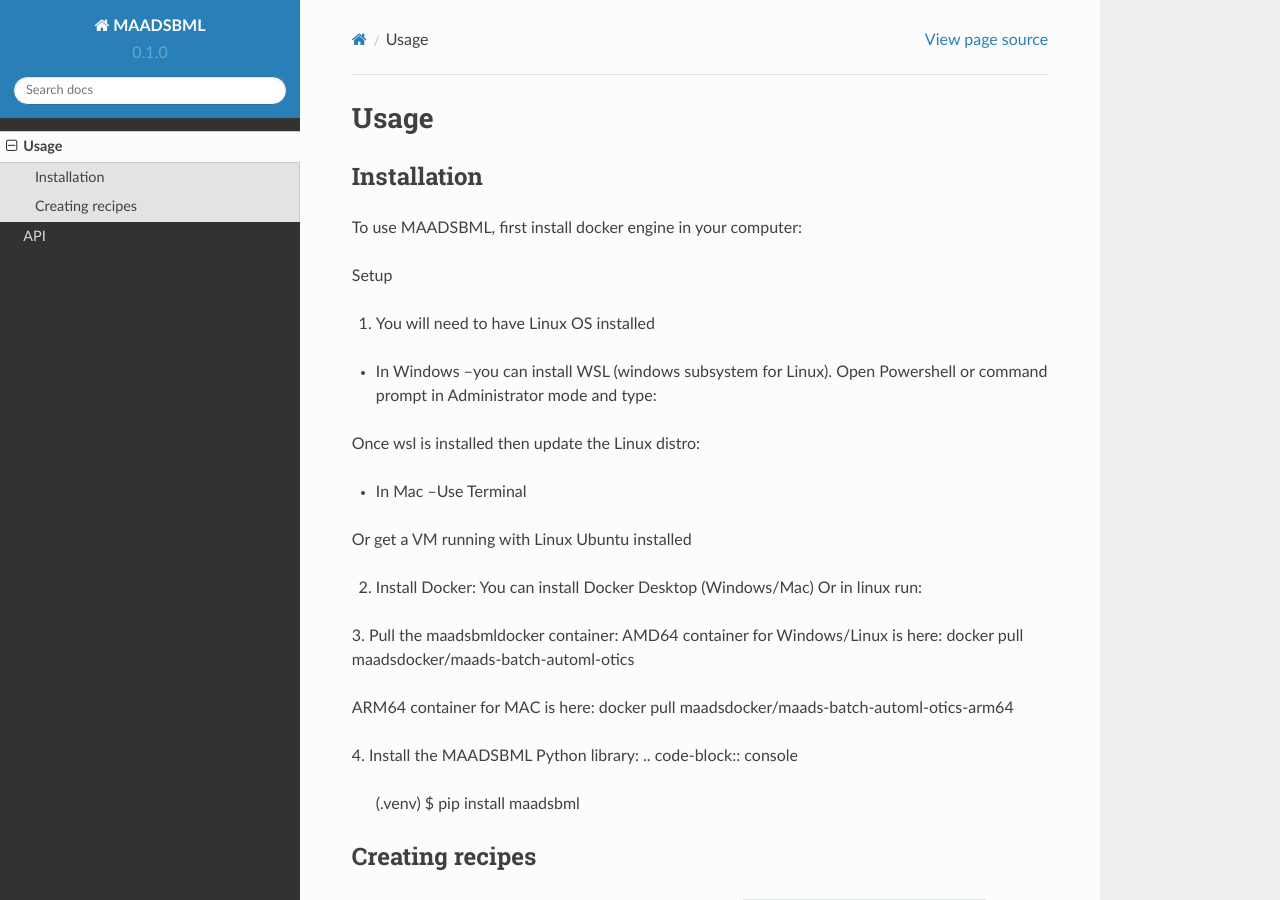
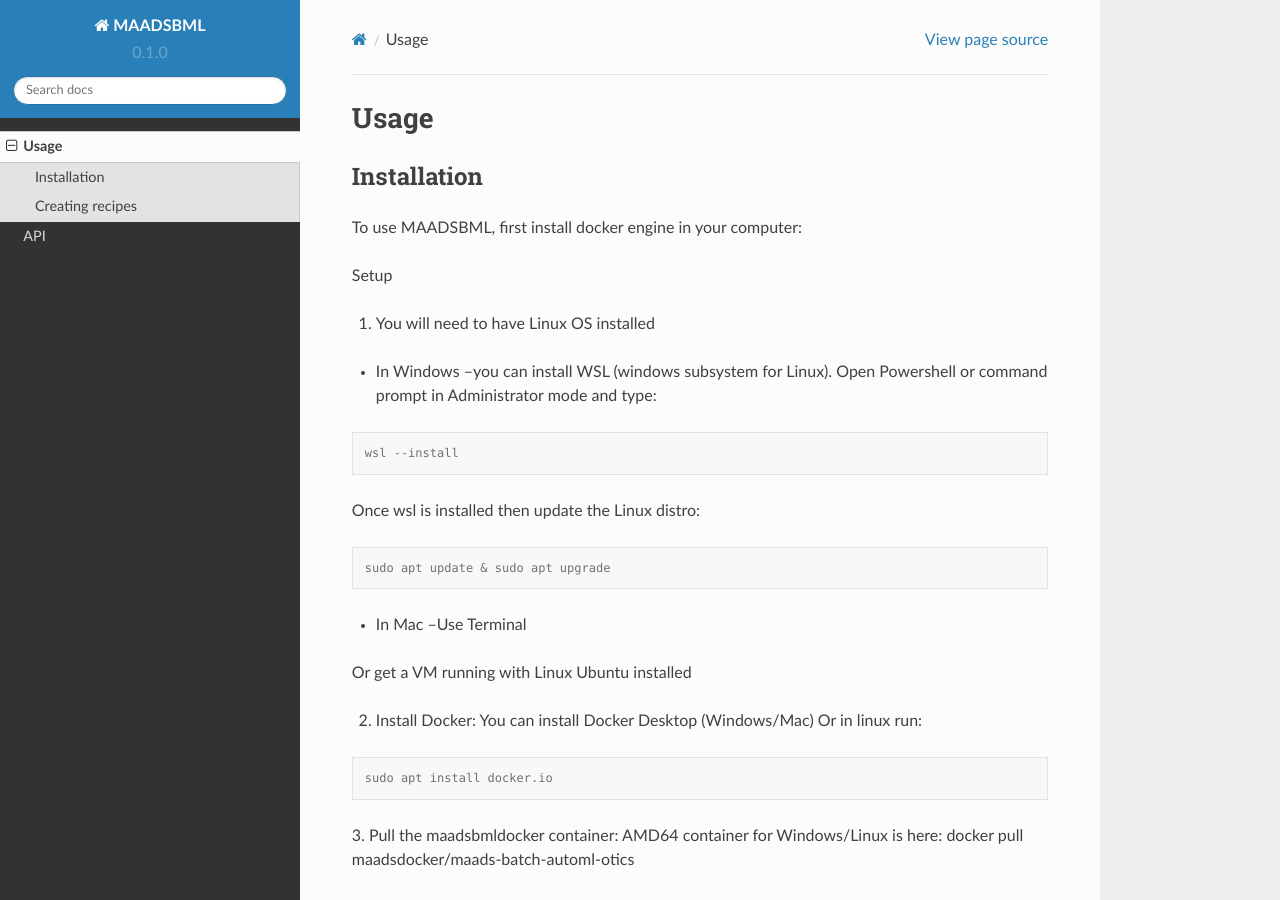
Before and after one commit to smaurice101/maadsbml, a Sphinx documentation site: the page built from docs/source/usage.rst, in a window 1280 px wide and 900 px high. Built offline with Sphinx 7.4.7 and the Read the Docs theme 2.0.0, drawn with Linux system fonts in a browser that asks for light colours.

Commit message:
Update usage.rst

```diff
--- a/docs/source/usage.rst
+++ b/docs/source/usage.rst
@@ -15,11 +15,13 @@
 • In Windows –you can install WSL (windows subsystem for Linux).  Open Powershell or command prompt in Administrator mode and type:
 
 .. code-block:: console
+
    wsl --install
 
 Once wsl is installed then update the Linux distro:
 
 .. code-block:: console
+
    sudo apt update & sudo apt upgrade
 
 • In Mac –Use Terminal
@@ -29,7 +31,8 @@
 2. Install Docker: You can install Docker Desktop (Windows/Mac) Or in linux run:
 
 .. code-block:: console
-   sudoapt install docker.io
+
+   sudo apt install docker.io
 
 3. Pull the maadsbmldocker container:
 AMD64 container for Windows/Linux is here: docker pull maadsdocker/maads-batch-automl-otics
```
